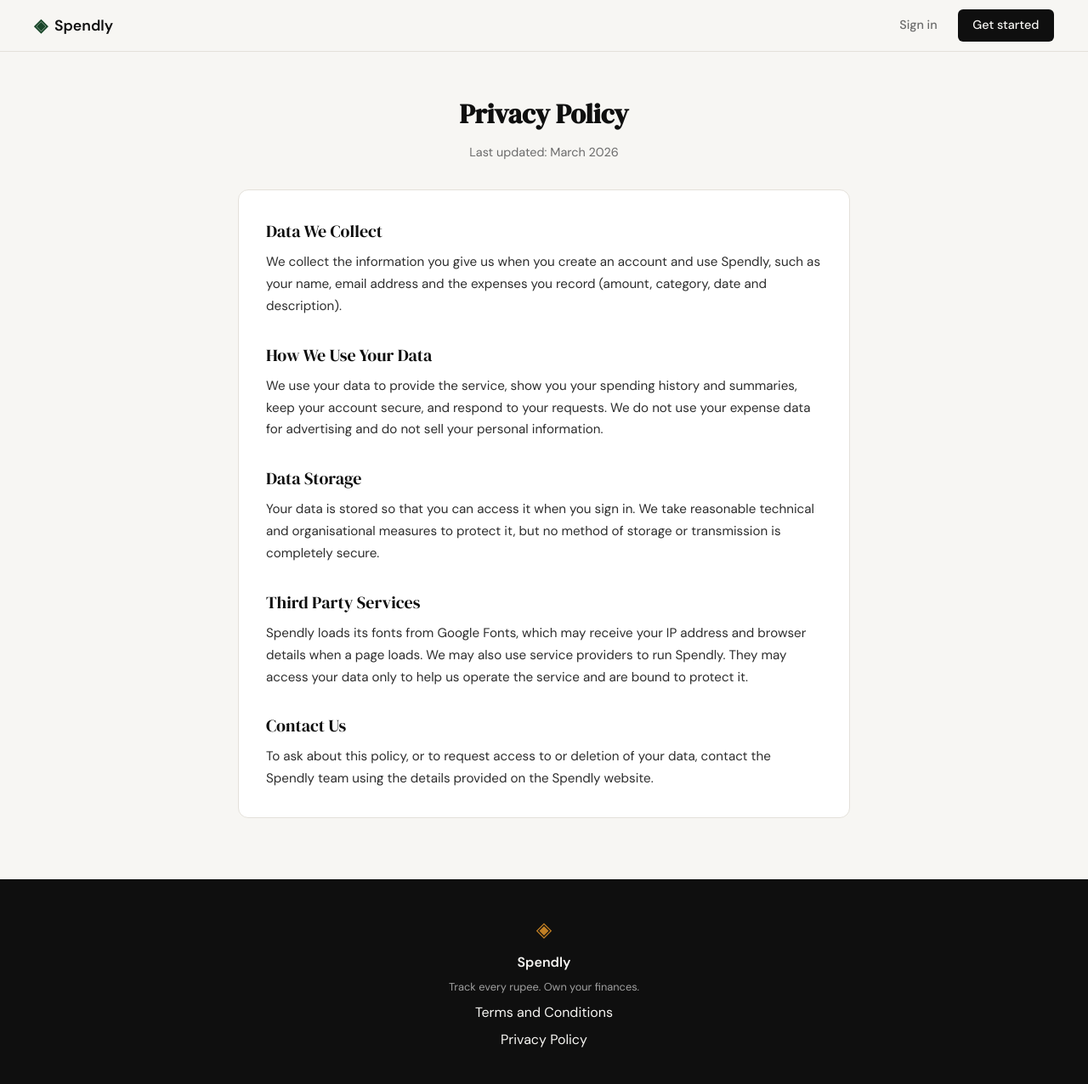
After one commit to Sachinnaik3/spendy, a Flask app: page /privacy in a window 1280 px wide. The commit adds this page. Shown: the whole page at 85% size. Run offline with Flask 3, Linux system fonts and the light colour scheme.

Commit message:
landing: add privacy policy page and route

```diff
--- a/app.py
+++ b/app.py
@@ -25,6 +25,11 @@ def login():
 @app.route("/terms")
 def terms():
     return render_template("terms.html")
+
+
+@app.route("/privacy")
+def privacy():
+    return render_template("privacy.html")
 
 
 # ------------------------------------------------------------------ #
--- a/static/css/style.css
+++ b/static/css/style.css
@@ -478,6 +478,40 @@ a { color: inherit; text-decoration: none; }
 .auth-switch a:hover { text-decoration: underline; }
 
 /* ------------------------------------------------------------------ */
+/* Legal pages (terms, privacy)                                        */
+/* ------------------------------------------------------------------ */
+
+.legal-section {
+    min-height: calc(100vh - 60px - 100px);
+    padding: 3rem 1rem;
+}
+
+.legal-container {
+    width: 100%;
+    max-width: 720px;
+    margin: 0 auto;
+}
+
+.legal-card h2 {
+    font-family: var(--font-display);
+    font-size: 1.25rem;
+    font-weight: 400;
+    color: var(--ink);
+    margin: 1.75rem 0 0.5rem;
+}
+
+.legal-card h2:first-child { margin-top: 0; }
+
+.legal-card p {
+    font-size: 0.95rem;
+    color: var(--ink-soft);
+    line-height: 1.7;
+    margin-bottom: 1rem;
+}
+
+.legal-card p:last-child { margin-bottom: 0; }
+
+/* ------------------------------------------------------------------ */
 /* Footer                                                              */
 /* ------------------------------------------------------------------ */
 
--- a/templates/base.html
+++ b/templates/base.html
@@ -35,7 +35,7 @@
             <span class="footer-name">Spendly</span>
             <p class="footer-copy">Track every rupee. Own your finances.</p>
             <a href="{{ url_for('terms') }}">Terms and Conditions</a>
-            <a href="#">Privacy Policy</a>
+            <a href="{{ url_for('privacy') }}">Privacy Policy</a>
         </div>
     </footer>
 
--- /dev/null
+++ b/templates/privacy.html
@@ -0,0 +1,33 @@
+{% extends "base.html" %}
+
+{% block title %}Privacy Policy — Spendly{% endblock %}
+
+{% block content %}
+
+<section class="legal-section">
+    <div class="legal-container">
+        <div class="auth-header">
+            <h1 class="auth-title">Privacy Policy</h1>
+            <p class="auth-subtitle">Last updated: March 2026</p>
+        </div>
+
+        <div class="auth-card legal-card">
+            <h2>Data We Collect</h2>
+            <p>We collect the information you give us when you create an account and use Spendly, such as your name, email address and the expenses you record (amount, category, date and description).</p>
+
+            <h2>How We Use Your Data</h2>
+            <p>We use your data to provide the service, show you your spending history and summaries, keep your account secure, and respond to your requests. We do not use your expense data for advertising and do not sell your personal information.</p>
+
+            <h2>Data Storage</h2>
+            <p>Your data is stored so that you can access it when you sign in. We take reasonable technical and organisational measures to protect it, but no method of storage or transmission is completely secure.</p>
+
+            <h2>Third Party Services</h2>
+            <p>Spendly loads its fonts from Google Fonts, which may receive your IP address and browser details when a page loads. We may also use service providers to run Spendly. They may access your data only to help us operate the service and are bound to protect it.</p>
+
+            <h2>Contact Us</h2>
+            <p>To ask about this policy, or to request access to or deletion of your data, contact the Spendly team using the details provided on the Spendly website.</p>
+        </div>
+    </div>
+</section>
+
+{% endblock %}
```
Also changed, not shown: templates/terms.html (+8 -4 lines).
